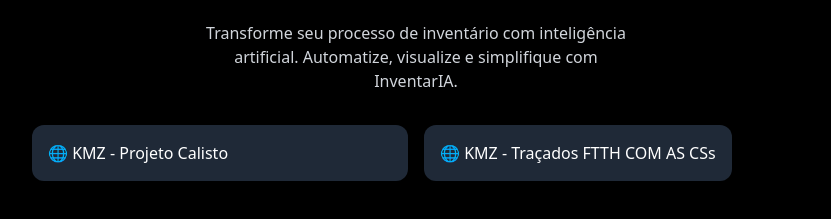
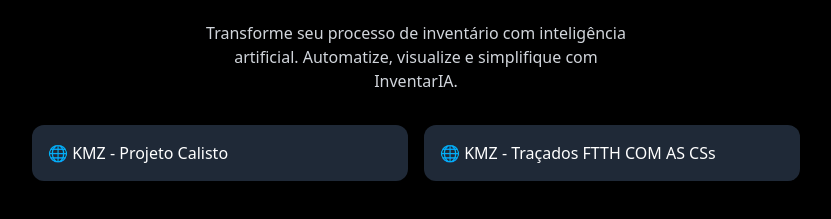
Before and after one commit to drumondard/inventario-IA, a plain HTML site: page index.html in a window 1280 px wide. Shown: the part 405-624 px from the top of the page, without its empty margins (224-1055 px from the left). Drawn offline with nearby package versions, Linux system fonts and the light colour scheme.

Commit message:
Update index.html

```diff
--- a/index.html
+++ b/index.html
@@ -43,7 +43,7 @@
   </a>
 
    <a href="http://10.119.13.58/" target="_blank">
-    <button class="bg-gray-800 hover:bg-gray-700 p-4 rounded-xl text-left">
+    <button class="bg-gray-800 hover:bg-gray-700 p-4 rounded-xl text-left  w-full">
       🌐 KMZ - Traçados FTTH COM AS CSs
     </button>
 <!--
```
